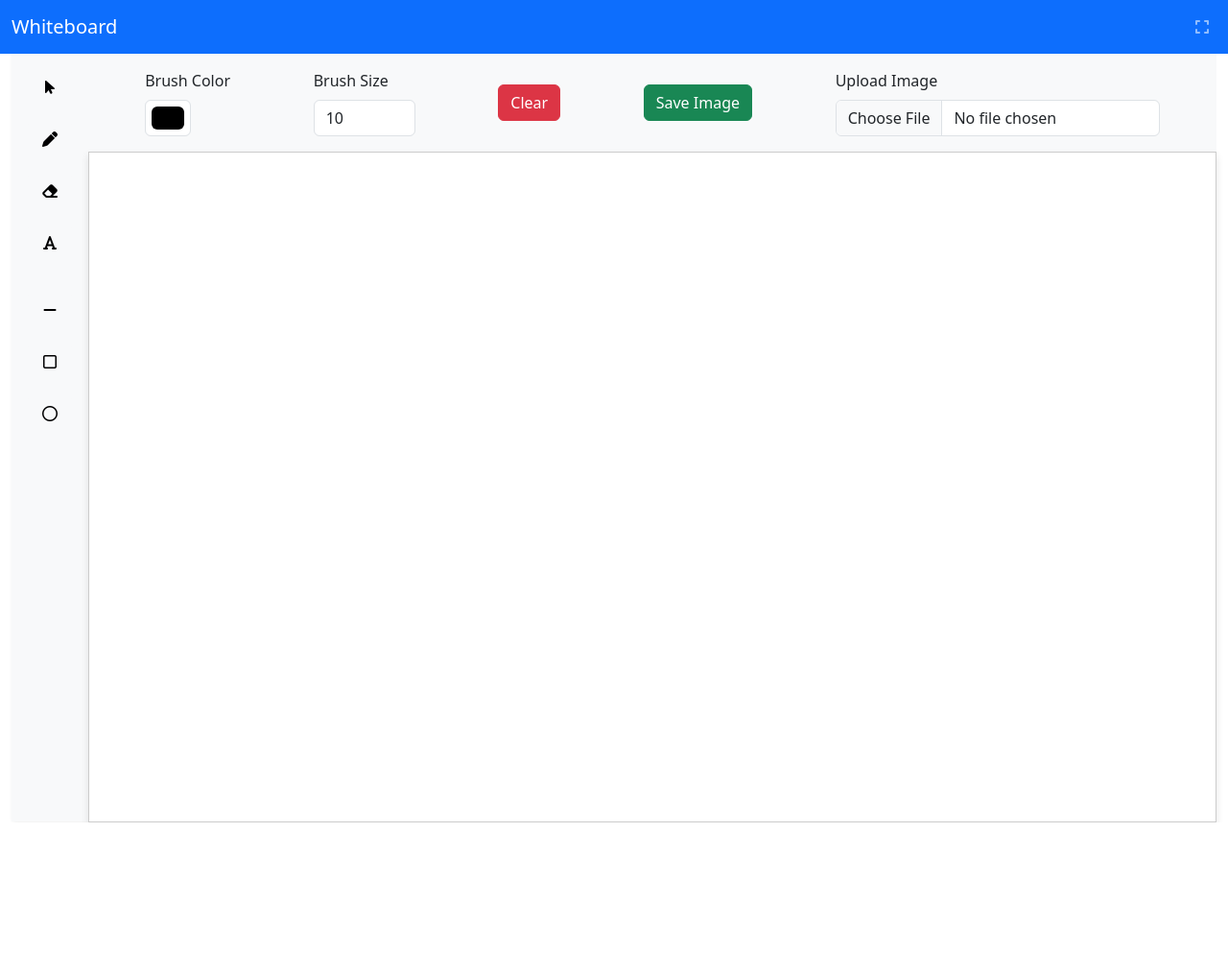
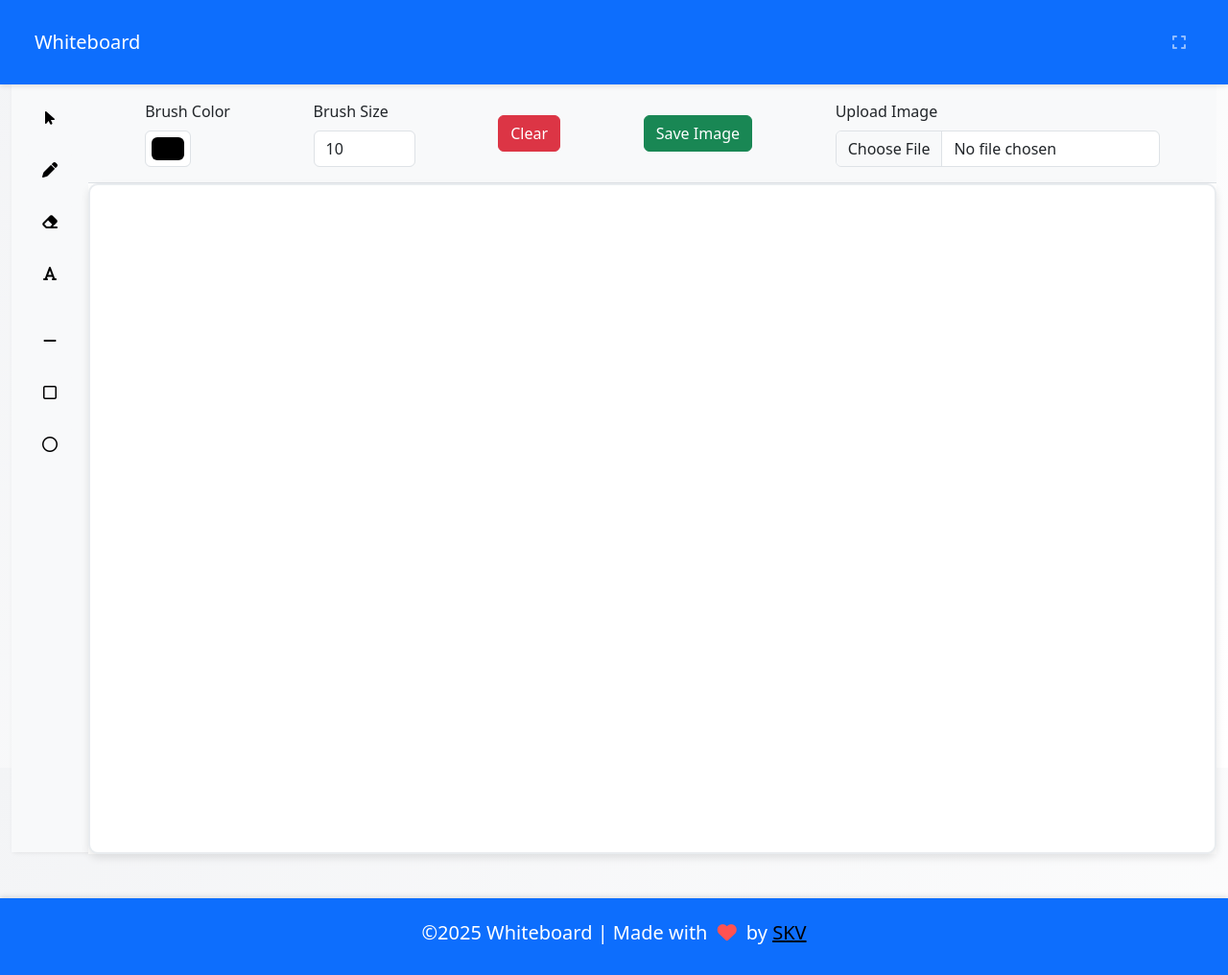
Before and after one commit to SkvProgrammer/JamBoard, a plain HTML site: page index.html in a window 1280 px wide. Shown: the whole page at 96% size. Before the commit the page ends 857 px from the top, so only its background shows below. Drawn offline with nearby package versions, Linux system fonts and the light colour scheme.

Commit message:
changes made

```diff
--- a/index.html
+++ b/index.html
@@ -8,25 +8,73 @@
       href="https://cdn.jsdelivr.net/npm/bootstrap@5.3.0-alpha1/dist/css/bootstrap.min.css"
       rel="stylesheet"
     />
+    <link href="https://fonts.googleapis.com/css2?family=Poppins:wght@400;500;700&display=swap" rel="stylesheet">
+
     <link
       href="https://cdnjs.cloudflare.com/ajax/libs/font-awesome/6.0.0-beta3/css/all.min.css"
       rel="stylesheet"
     />
     <link rel="stylesheet" href="style.css" />
     <style>
-      /* Additional CSS for selected tool effect */
-      .selected {
-        background-color: #dbe9ff;
+         body {
+    /*font-family: 'Poppins', sans-serif;
+    */background: linear-gradient(135deg, #f3f4f6, #ffffff);
+    margin: 0;
+    padding: 0;
+  }
+      nav.navbar {
+        box-shadow: 0 2px 5px rgba(0, 0, 0, 0.1);
+      }
+
+      #side-menu {
+       /* background-color: #f8f9fa;
+        box-shadow: 2px 0 5px rgba(0, 0, 0, 0.1);*/
       }
 
       .btn {
-        transition: background-color 0.3s ease;
+        transition: background-color 0.3s ease, transform 0.2s ease;
+      }
+
+      .btn:hover {
+        background-color: #eeff01;
+        border:none!important;
+        transform: scale(1.1);
+      }
+
+      .selected {
+        background-color: #0d6efd;
+        color: #ffffff;
+      }
+
+      #controls {
+        border-bottom: 1px solid #dee2e6;
+      }
+
+      #whiteboard {
+        border: 2px solid #e9ecef;
+        border-radius: 10px;
+        max-width: 100%;
+        max-height: 100%;
+        background: #ffffff;
+      }
+
+      footer {
+        background-color: #0d6efd;
+        color: white;
+        text-align: center;
+        padding: 10px 0;
+        box-shadow: 0 -2px 5px rgba(0, 0, 0, 0.1);
+      }
+
+      footer i {
+        color: #ff5252;
+        margin: 0 5px;
       }
     </style>
   </head>
   <body>
     <!-- Navigation Bar -->
-    <nav class="navbar navbar-expand-lg navbar-dark bg-primary">
+    <nav class="navbar navbar-expand-lg navbar-dark bg-primary p-4">
       <div class="container-fluid">
         <a class="navbar-brand" href="#">Whiteboard</a>
         <button
@@ -40,12 +88,7 @@
         <div class="collapse navbar-collapse" id="navbarNav">
           <ul class="navbar-nav ms-auto">
             <li class="nav-item">
-              <a
-                href="#"
-                id="fullscreen"
-                class="nav-link"
-                title="Fullscreen"
-              >
+              <a href="#" id="fullscreen" class="nav-link" title="Fullscreen">
                 <i class="fas fa-expand"></i>
               </a>
             </li>
@@ -133,8 +176,16 @@
       </div>
     </div>
 
-    <script src="https://cdn.jsdelivr.net/npm/bootstrap@5.3.0-alpha1/dist/js/bootstrap.bundle.min.js"></script>
+    <!-- Footer -->
+    <footer class="mt-5 p-4">
+      <h5>©<span id="current-year"></span> Whiteboard | Made with
+      <i class="fas fa-heart"></i> by <a href="https:://github.com/skvprogrammer" style="color: black!important;">SKV</a>
+    </h5></footer>
+
     <script>
+      // Set current year in footer
+      document.getElementById('current-year').textContent = new Date().getFullYear();
+
       // JavaScript to handle tool selection and update background color
       const tools = document.querySelectorAll('#select-tool, #pen-tool, #eraser-tool, #draw-line, #draw-rect, #draw-circle, #text-tool');
 
@@ -148,7 +199,9 @@
         });
       });
 
-     </script>
+
+    </script>
+    <script src="https://cdn.jsdelivr.net/npm/bootstrap@5.3.0-alpha1/dist/js/bootstrap.bundle.min.js"></script>
     <script src="script.js"></script>
   </body>
 </html>
```
